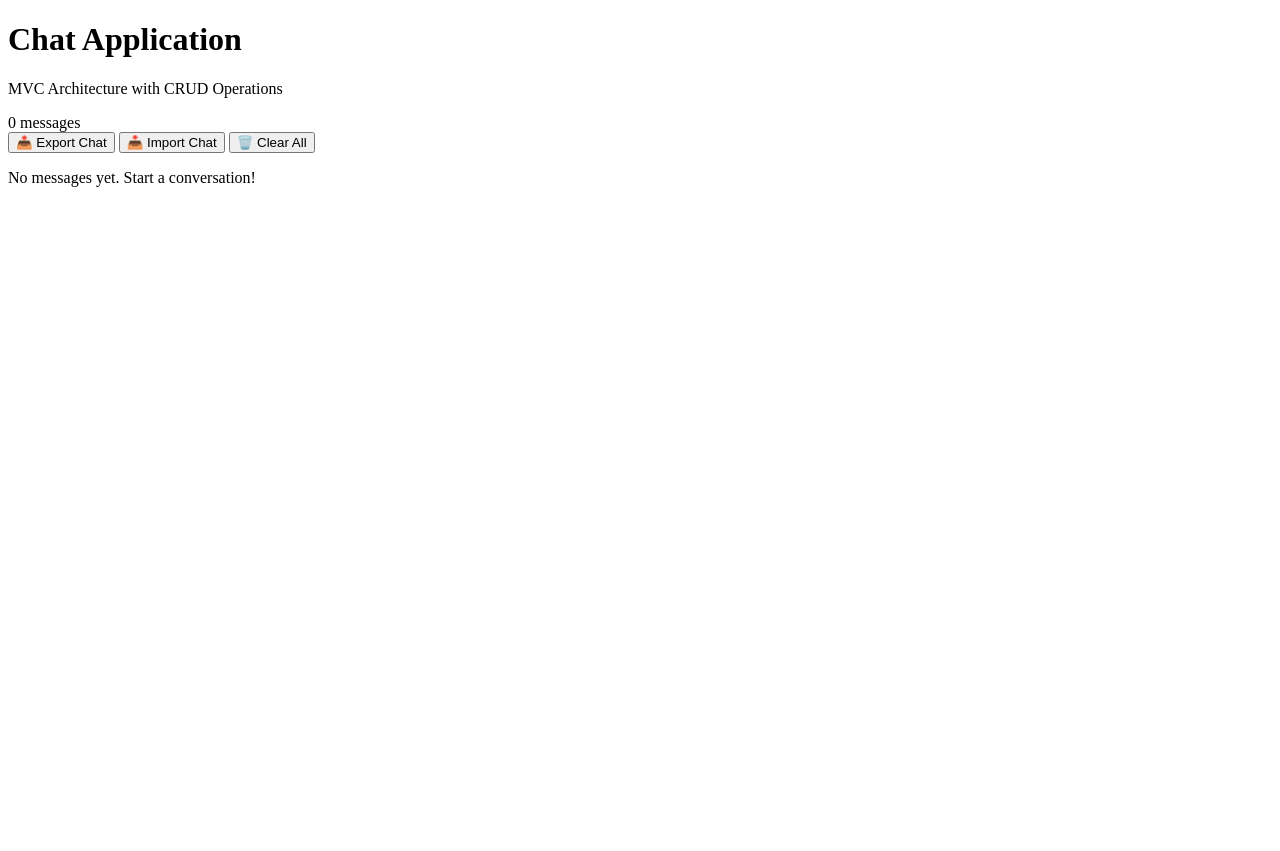
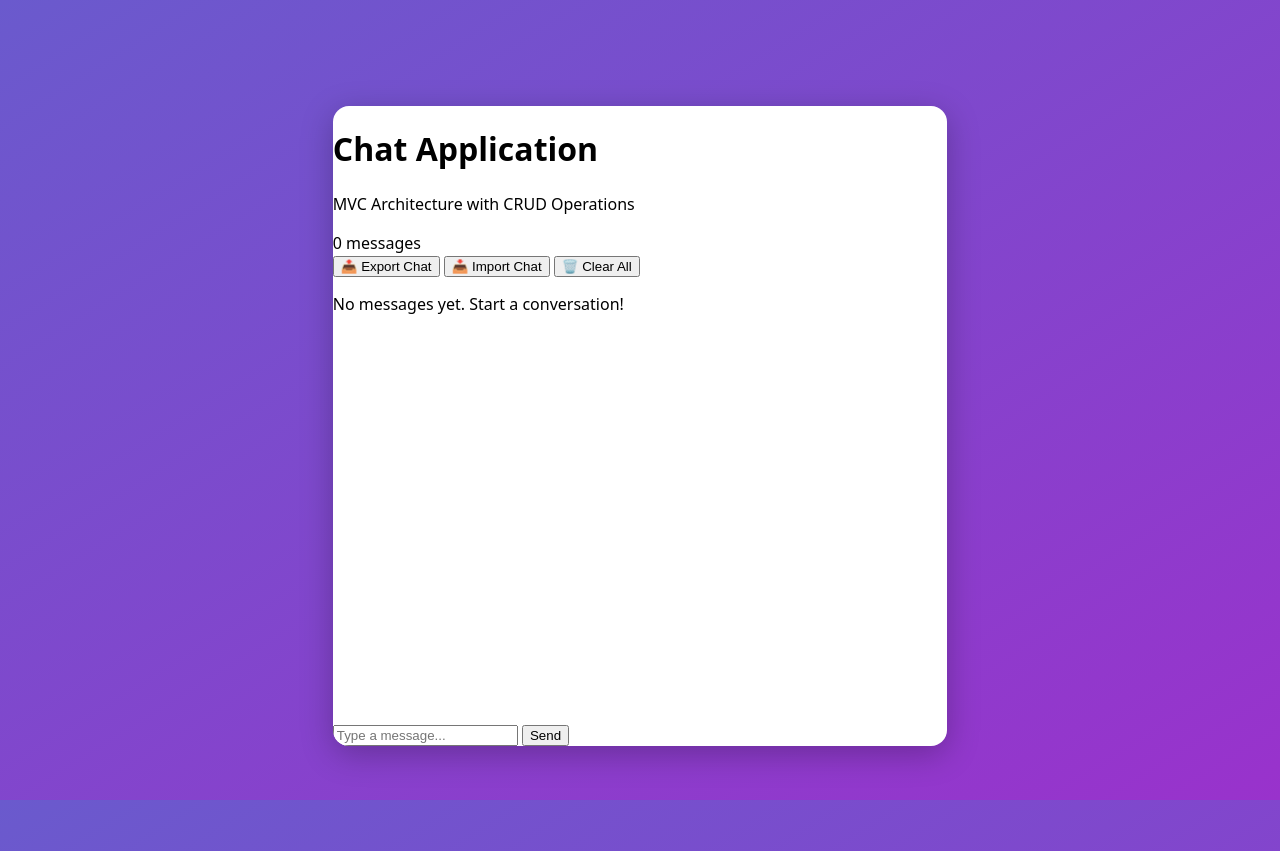
Before and after one commit to RoysHaynes/lab7-mvc-crud, a plain HTML site: page index.html in a window 1280 px wide. Before the commit the page ends 800 px from the top, so only its background shows below. Drawn offline with Linux system fonts and the light colour scheme.

Commit message:
Style: containter structure and body styling

```diff
--- a/index.html
+++ b/index.html
@@ -7,7 +7,7 @@
     <link rel="stylesheet" href="styles.css">
 </head>
 <body>
-    <main class="container">
+    <main class="chat-container">
         <header class="header">
             <left-side>
                 <h1>Chat Application</h1>
@@ -31,9 +31,15 @@
                 <span>Clear All</span>
             </button>
         </section>
+
         <section class="chat-body" role="log" aria-live="polite" aria-relevant="additions">
-            <p class="empty" data-empty>No messages yet. Start a conversation!</p>
+            <p class="start chat">No messages yet. Start a conversation!</p>
         </section>
+
+        <form class="input-area" autocomplete="off">
+            <input type="text" placeholder="Type a message...">
+            <button type="submit">Send</button>
+        </form>
 
     </main>
 </body>
--- a/styles.css
+++ b/styles.css
@@ -0,0 +1,27 @@
+:root {
+
+}
+
+
+html, body { height: 100%; }
+body {
+    margin: 0;
+    font: 1rem/1.4 system-ui, -apple-system, "Segoe UI", Roboto, Arial, sans-serif;
+    background: linear-gradient(to bottom right, slateblue, darkorchid);
+    display: flex;
+    justify-content: center;
+    align-items: center;
+    padding: clamp(0.75rem, 2vw, 2rem);
+}
+
+
+.chat-container {
+    width: 50%;
+    height: 40rem;
+    background: white;
+    border-radius: 1rem;
+    box-shadow: 0 0.5rem 2rem rgba(0,0,0,0.25);
+    display: grid;
+    grid-template-rows: auto auto 1fr auto;
+    overflow: hidden;
+}
```
